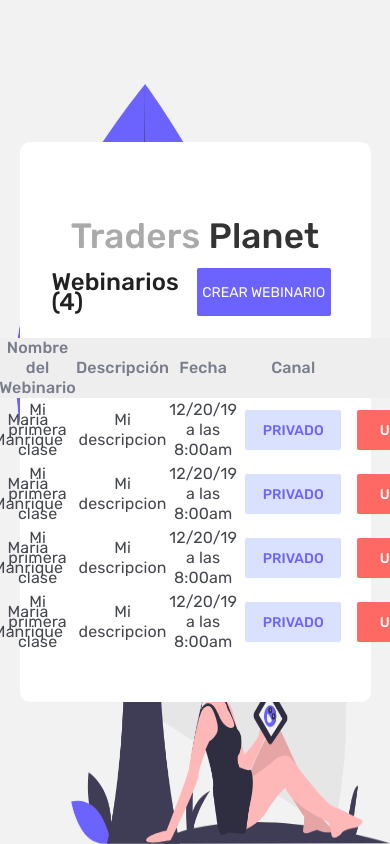
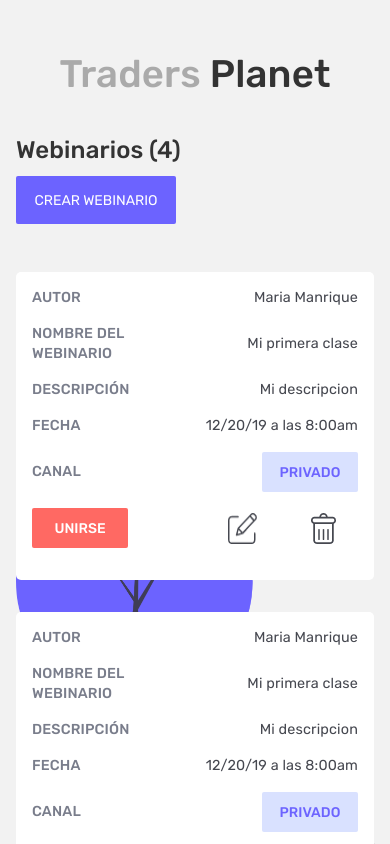
Before and after one commit to jdaza33/tradersplanet-chatroom, a Vue app: page /dashboard in a window 390 px wide. Built offline with nearby package versions, Linux system fonts and the light colour scheme.

Commit message:
feature: class list mobile

```diff
--- a/src/modules/class/views/DashboardClass.vue
+++ b/src/modules/class/views/DashboardClass.vue
@@ -2,8 +2,13 @@
   <div>
     <div v-if="enable" class="container_dissolve"></div>
     <div class="container">
-      <img class="avatar" src="../../../assets/img/streaming.png" alt />
-      <div class="main">
+      <img
+        v-bind:style="{ height: isMobile ? '50% !important' : '90%'}"
+        class="avatar"
+        src="../../../assets/img/streaming.png"
+        alt
+      />
+      <div v-if="!isMobile" class="main">
         <div class="main__header">
           <p>
             Traders
@@ -55,9 +60,11 @@
                 <p>{{ item.date }}</p>
               </td>
               <td>
-                <md-button class="btn_private md-primary">{{
+                <md-button class="btn_private md-primary">
+                  {{
                   item.channel
-                }}</md-button>
+                  }}
+                </md-button>
               </td>
               <td>
                 <md-button class="btn_three md-primary">Unirse</md-button>
@@ -65,14 +72,52 @@
               <td>
                 <div class="buttons">
                   <img src="../../../assets/img/edit.png" alt="update" />
-                  <img
-                    src="../../../assets/img/delete-button.png"
-                    alt="delete"
-                  />
+                  <img src="../../../assets/img/delete-button.png" alt="delete" />
                 </div>
               </td>
             </tr>
           </table>
+        </div>
+      </div>
+      <div v-if="isMobile" class="main_mobile">
+        <p class="main_mobile__title">
+          Traders
+          <span>Planet</span>
+        </p>
+        <p class="main_mobile__subtitle">Webinarios ({{ webinars.length }})</p>
+
+        <md-button class="btn_one md-primary">Crear Webinario</md-button>
+        <div v-for="item in webinars" :key="item.id">
+          <div class="main_mobile__box">
+            <div class="main_mobile__box__item_1 item">Autor</div>
+            <div class="main_mobile__box__item_2 item">{{ item.author }}</div>
+
+            <div class="main_mobile__box__item_1 item">Nombre del webinario</div>
+            <div class="main_mobile__box__item_2 item">{{ item.className }}</div>
+
+            <div class="main_mobile__box__item_1 item">Descripción</div>
+            <div class="main_mobile__box__item_2 item">{{ item.description }}</div>
+
+            <div class="main_mobile__box__item_1 item">Fecha</div>
+            <div class="main_mobile__box__item_2 item">{{ item.date }}</div>
+
+            <div class="main_mobile__box__item_1 item">Canal</div>
+            <div class="main_mobile__box__item_2 item">
+              <md-button class="btn_private md-primary">
+                {{
+                item.channel
+                }}
+              </md-button>
+            </div>
+
+            <div class="main_mobile__box__item_1 item">
+              <md-button class="btn_three md-primary">Unirse</md-button>
+            </div>
+            <div class="main_mobile__box__icon item">
+              <img src="../../../assets/img/edit.png" alt="update" />
+              <img src="../../../assets/img/delete-button.png" alt="delete" />
+            </div>
+          </div>
         </div>
       </div>
     </div>
@@ -81,11 +126,9 @@
 <script>
 export default {
   name: "dashboardClass",
-
   methods: {
     setInitAnimation() {
       window.setTimeout(() => {
-        console.log("init");
         const container = document.querySelector(".container_dissolve");
         container.classList.add("animate_min");
       }, 1000);
@@ -97,10 +140,9 @@ export default {
       if (window.innerWidth <= 1280) {
         console.log("active");
         this.isMobile = true;
-      } else {
-        this.isMobile = false;
-        console.log("deactive");
+        return;
       }
+      this.isMobile = false;
     }
   },
   data: () => ({
@@ -173,8 +215,6 @@ export default {
     bottom: 0;
   }
 
-  .low_font {
-  }
   .main {
     padding: 3rem 0rem;
     width: 90%;
@@ -264,6 +304,73 @@ export default {
       }
     }
   }
+
+  .main_mobile {
+    z-index: 1;
+    height: 100vh;
+    width: 100%;
+    padding: 4rem 1rem;
+    overflow-y: scroll;
+    &__title {
+      margin-bottom: 3.5rem;
+      font-size: 2.4rem;
+      font-weight: 500;
+      text-align: center;
+      color: #aaaaaa;
+      span {
+        color: #333;
+      }
+    }
+    &__subtitle {
+      font-weight: 500;
+      font-size: 1.5rem;
+      color: #333;
+    }
+    .btn_one {
+      margin: 1rem 0rem !important;
+    }
+    .btn_three {
+      margin: 0 !important;
+    }
+    .btn_private {
+      margin: 0 !important;
+    }
+    &__box {
+      margin-top: 2rem;
+      width: 100%;
+      display: flex;
+      flex-wrap: wrap;
+      align-items: center;
+      background: #fff;
+      padding: 1rem;
+      border-radius: 5px;
+      .item {
+        flex: 0 50%;
+        margin-bottom: 1rem;
+      }
+      &__item_1 {
+        color: #797d8b;
+        font-size: 0.9rem;
+        font-weight: 500;
+        text-transform: uppercase;
+      }
+      &__item_2 {
+        color: #464850;
+        font-size: 0.9rem;
+        text-align: right;
+        justify-content: flex-end;
+        display: flex;
+        span {
+          color: #9da1b3;
+        }
+      }
+
+      &__icon {
+        display: flex;
+        justify-content: space-around;
+      }
+    }
+  }
 }
 
 .animate_min {
```
